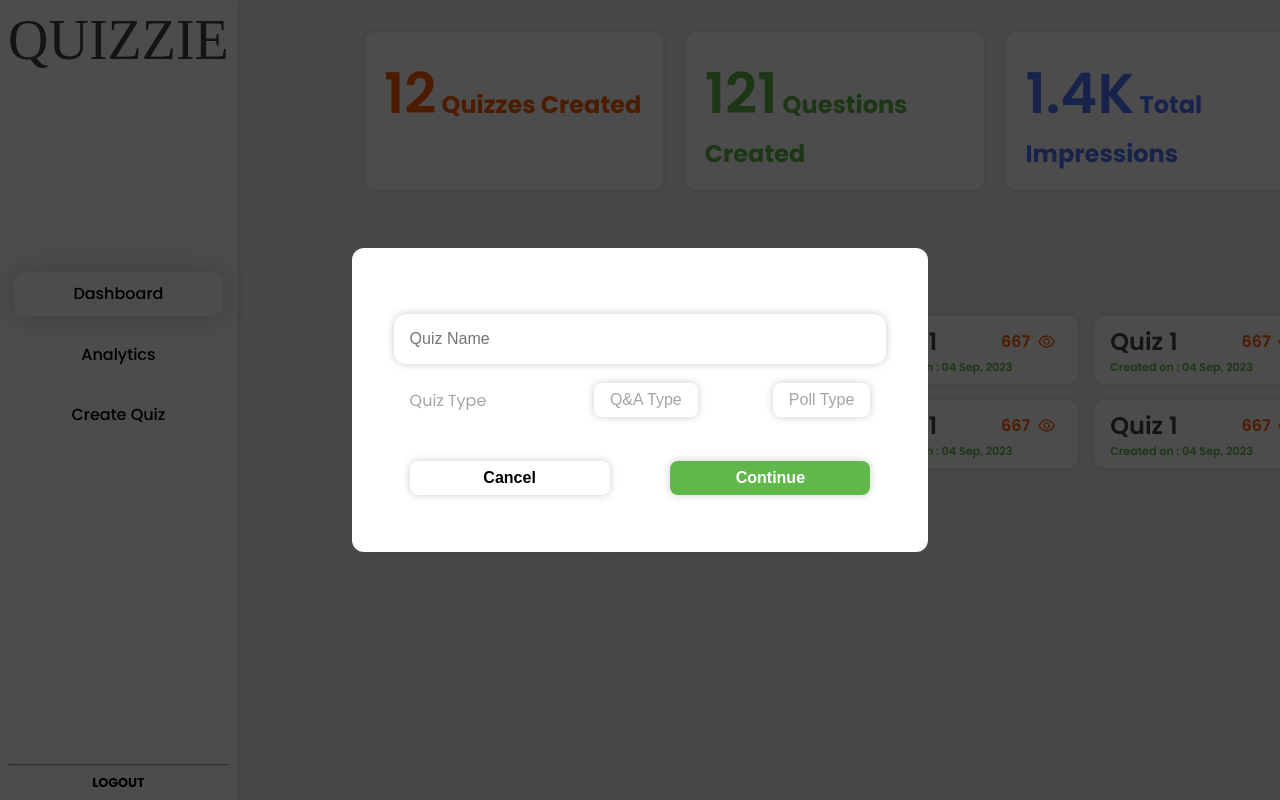
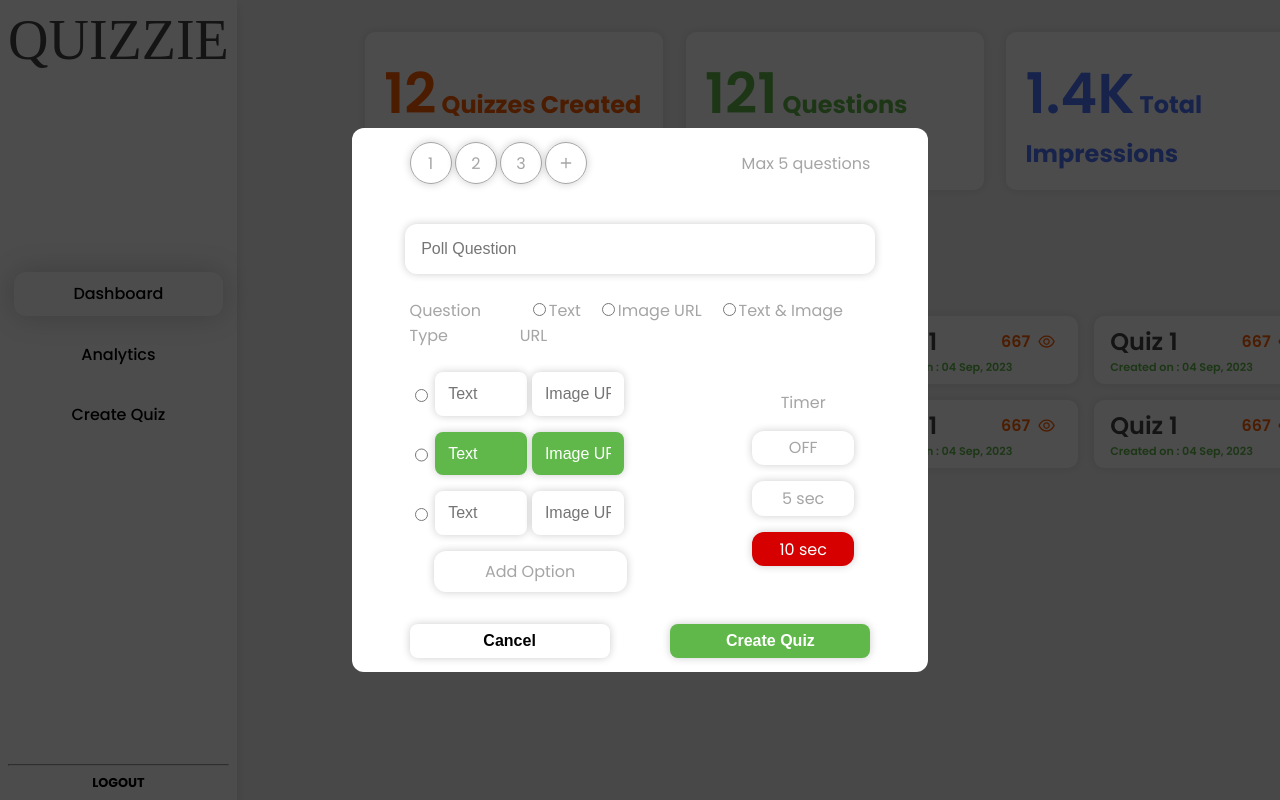
Before and after one commit to whysosaket/Quizzie, a React (Vite) app in the folder client/: page / in a window 1280 px wide. Both pictures are taken after a click on the element "Create Quiz". Built offline with nearby package versions, Linux system fonts and the light colour scheme; a web font is replaced by a local one.

Commit message:
Create Quiz Modal Done

```diff
--- a/client/src/components/Create/CreateQuizModal.jsx
+++ b/client/src/components/Create/CreateQuizModal.jsx
@@ -1,6 +1,7 @@
 import React, {useState} from 'react'
 import '../../styles/CreateQuiz.css'
 import QuizModalPage1 from './QuizModalPage1'
+import QuizModalPage2 from './QuizModalPage2';
 
 const QuestionModel = {
     question: '',
@@ -19,7 +20,7 @@ const CreateQuizModal = (props) => {
     const [questions, setQuestions] = useState([]);
   return (
     <div className='modal'>
-        <QuizModalPage1 setShowModal={setShowModal} />
+        <QuizModalPage2 setShowModal={setShowModal} />
     </div>
   )
 }
--- a/client/src/components/Create/QuizModalPage1.jsx
+++ b/client/src/components/Create/QuizModalPage1.jsx
@@ -10,7 +10,7 @@ const QuizModalPage1 = (props) => {
         setSelected(index);
     }
   return (
-    <div className='page1'>
+    <div className='page'>
         <input type='text' placeholder='Quiz Name' />
         <div className='quiztype'>
             <p>Quiz Type</p>
--- /dev/null
+++ b/client/src/components/Create/QuizModalPage2.jsx
@@ -0,0 +1,100 @@
+import React from "react";
+import { FiPlus } from "react-icons/fi";
+
+const questions = ["question1", "question2", "question3"];
+
+const options = ["option1", "option2", "s"];
+
+const QuizModalPage2 = () => {
+  return (
+    <div className="page page2">
+    {/* <div className="page page2 poll"> */}
+      <div className="topbar">
+        <div className="topbarleft">
+          {questions.map((question, index) => {
+            return (
+              <div key={index} className="questionselector">
+                <h6>{index + 1}</h6>
+              </div>
+            );
+          })}
+          <div className="questionselector">
+            <FiPlus />
+          </div>
+        </div>
+        <h6>Max 5 questions</h6>
+      </div>
+      <div className="question">
+        <input type="text" placeholder="Poll Question" />
+      </div>
+      <div className="questiontype">
+        <p>Question Type</p>
+        <div className="questiontypebtns">
+          <label>
+            <input
+              type="radio"
+              name="questionType"
+              className="btnopt"
+              value="text"
+            />
+            Text
+          </label>
+          <label>
+            <input
+              type="radio"
+              name="questionType"
+              className="btnopt"
+              value="imageUrl"
+            />
+            Image URL
+          </label>
+          <label>
+            <input
+              type="radio"
+              name="questionType"
+              className="btnopt"
+              value="textAndImageUrl"
+            />
+            Text & Image URL
+          </label>
+        </div>
+      </div>
+      <div className="bottombar">
+        <div className="bottomleft">
+          {options.map((option, index) => {
+            return (
+              <label key={index}>
+                <input
+                  type="radio"
+                  name="option"
+                  className="btnopt "
+                  value="text"
+                />
+                <input className={`${index==1&&"selected"}`} type="text" placeholder="Text" />
+                <input className={`${index==1&&"selected"} imageoption`} type="text" placeholder="Image URL" />
+              </label>
+            );
+          })}
+
+                <div className="addoption">
+                    Add Option
+                </div>
+        </div>
+        <div className="bottomright">
+          <div className="timeroptions">
+            <h6>Timer</h6>
+            <div className="timer">OFF</div>
+            <div className="timer">5 sec</div>
+            <div className="timer selected">10 sec</div>
+          </div>
+        </div>
+      </div>
+      <div className="cancelconfirm">
+        <button className="cancelbtn">Cancel</button>
+        <button className="confirmbtn">Create Quiz</button>
+      </div>
+    </div>
+  );
+};
+
+export default QuizModalPage2;
--- a/client/src/styles/CreateQuiz.css
+++ b/client/src/styles/CreateQuiz.css
@@ -6,7 +6,7 @@
     color: #a5a5a5;
 }
 
-.modal .page1{
+.modal .page{
     position: absolute;
     top: 50%;
     left: 50%;
@@ -19,7 +19,12 @@
     flex-direction: column;
     align-items: center;
     justify-content: center;
-    padding: 2rem;}
+    padding: 2rem;
+}
+
+.modal .page.page2{
+    height: 60%;
+}
 
 .modal input[type="text"]{
     width: 90%;
@@ -122,3 +127,171 @@
 .cancelconfirm .confirmbtn:hover{
     background-color: #3f8f2b;
 }
+
+.modal .questionselector{
+    border-radius: 100%;
+    border: 1px solid #a5a5a5;
+    width: 2.5rem;
+    height: 2.5rem;
+    display: flex;
+    justify-content: center;
+    align-items: center;
+    cursor: pointer;
+    box-shadow: 0 0 0.5rem rgba(0, 0, 0, 0.2);
+    margin-right: 0.2rem;
+}
+
+.questionselector:hover{
+    background-color: #60B84B;
+    color: white;
+}
+
+.modal .topbar{
+    width: 90%;
+    display: flex;
+    justify-content: space-between;
+    align-items: center;
+    margin-bottom: 2rem;
+}
+
+.modal .topbar h6{
+    font-size: 1rem;
+    font-weight: 300;
+    margin: 0;
+}
+
+.modal .topbarleft{
+    display: flex;
+    justify-content: space-between;
+    align-items: center;
+}
+
+.modal .question {
+    width: 90%;
+    display: flex;
+    flex-direction: column;
+    align-items: center;
+}
+
+.modal .question input[type="text"]{
+    width: 95%;
+    color: #a5a5a5;
+    padding: 1rem;
+    border: none;
+    border-radius: 12px;
+    margin-top: 0.5rem;
+    font-size: 1rem;
+    box-shadow: 0 0 0.5rem rgba(0, 0, 0, 0.2);
+}
+
+.modal .questiontype{
+    display: flex;
+    justify-content: space-between;
+    align-items: center;
+    width: 90%;
+}
+
+.modal .questiontype label{
+    margin: 0 0.5rem;
+}
+
+.modal .page .bottombar{
+    display: flex;
+    display: space-between;
+    align-items: center;
+    width: 90%;
+}
+
+.modal .page .bottomleft{
+    width: 50%;
+}
+
+.modal .page .bottomright{
+    width: 50%;
+    display: flex;
+    justify-content: flex-end;
+    padding: 1rem;
+}
+
+.bottomright .timeroptions{
+    display: flex;
+    flex-direction: column;
+    justify-content: space-between;
+    align-items: center;
+}
+
+.bottomright h6{
+    font-size: 1rem;
+    font-weight: 300;
+    margin: 0;
+}
+
+.timeroptions .timer{
+    background-color: white;
+    border-radius: 12px;
+    box-shadow: 0 0 0.5rem rgba(0, 0, 0, 0.2);
+    padding: 0.3rem 0.7rem;
+    width: 80px;
+    text-align: center;
+    margin-top: 1rem;
+    cursor: pointer;
+}
+
+.timeroptions .timer.selected{
+    background-color: #D60000;
+    color: white;
+}
+
+.timeroptions .timer:hover{
+    background-color: #D60000;
+    color: white;
+}
+
+.modal .bottomleft label{
+    display: flex;
+}
+
+.modal .bottomleft label input[type="text"]{
+    width: 90%;
+    color: #a5a5a5;
+    padding: 0.8rem;
+    border: none;
+    border-radius: 8px;
+    margin-top: 0.5rem;
+    margin-left: 0.3rem;
+    font-size: 1rem;
+    box-shadow: 0 0 0.5rem rgba(0, 0, 0, 0.2);
+}
+
+.modal .bottomleft label input[type="text"].selected {
+    background-color: #60B84B;
+    color: white;
+}
+
+.modal .bottomleft label input[type="text"].selected::placeholder{
+    color: white;
+}
+
+.addoption{
+    width: 90%;
+    text-align: center;
+    background-color: white;
+    border-radius: 12px;
+    box-shadow: 0 0 0.5rem rgba(0, 0, 0, 0.2);
+    padding: 0.5rem 0;
+    margin-left: 1.5rem;
+    margin-top: 0.5rem;
+}
+
+.addoption:hover{
+    background-color: #60B84B;
+    color: white;
+}
+
+.modal .poll.page .bottomright{
+    display: none;
+}
+
+.modal .poll.page .bottomleft{
+    width: 90%;
+}
```
